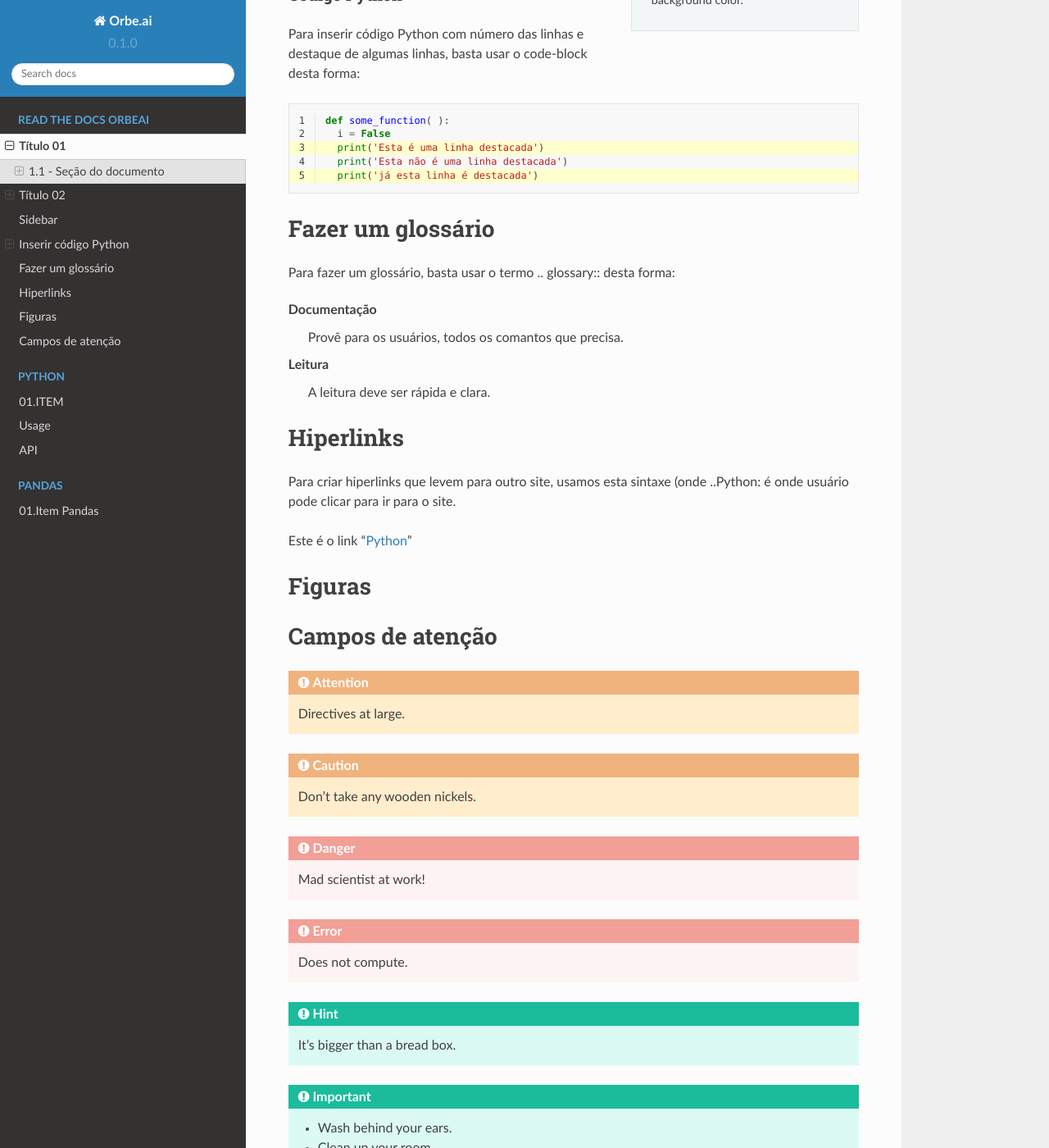
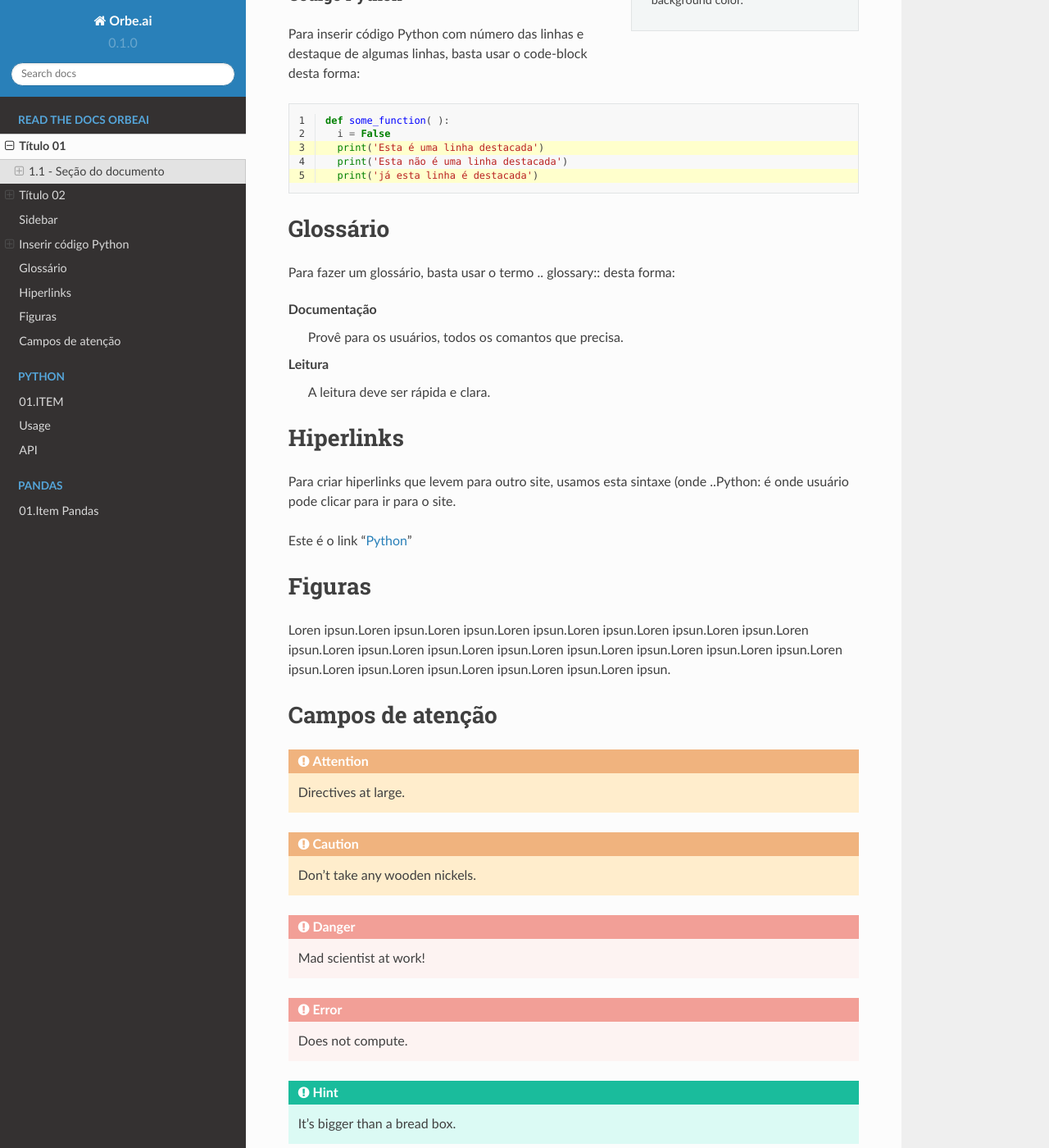
Before and after one commit to conteudo-orbeai/RTD-LIVRO, a Sphinx documentation site: the page built from docs/source/configuracoes_rtd_orbeai.rst, in a window 1280 px wide and 1400 px high, scrolled down 2532 px. Shown: the whole window at 82% size. Built offline with Sphinx 7.4.7 and the Read the Docs theme 2.0.0, drawn with Linux system fonts in a browser that asks for light colours; pages that are not in the unit, such as notebooks, are missing from menus.

Commit message:
Update configuracoes_rtd_orbeai.rst

```diff
--- a/docs/source/configuracoes_rtd_orbeai.rst
+++ b/docs/source/configuracoes_rtd_orbeai.rst
@@ -119,9 +119,9 @@ Para inserir código Python com número das linhas e destaque de algumas linhas,
     print('Esta não é uma linha destacada')
     print('já esta linha é destacada')
 
-******************
-Fazer um glossário
-******************
+*********
+Glossário
+*********
 
 Para fazer um glossário, basta usar o termo .. glossary:: desta forma:
 
@@ -147,6 +147,8 @@ Este é o link "Python_"
 *******
 Figuras
 *******
+
+Loren ipsun.Loren ipsun.Loren ipsun.Loren ipsun.Loren ipsun.Loren ipsun.Loren ipsun.Loren ipsun.Loren ipsun.Loren ipsun.Loren ipsun.Loren ipsun.Loren ipsun.Loren ipsun.Loren ipsun.Loren ipsun.Loren ipsun.Loren ipsun.Loren ipsun.Loren ipsun.Loren ipsun.
 
 *****************
 Campos de atenção
```
